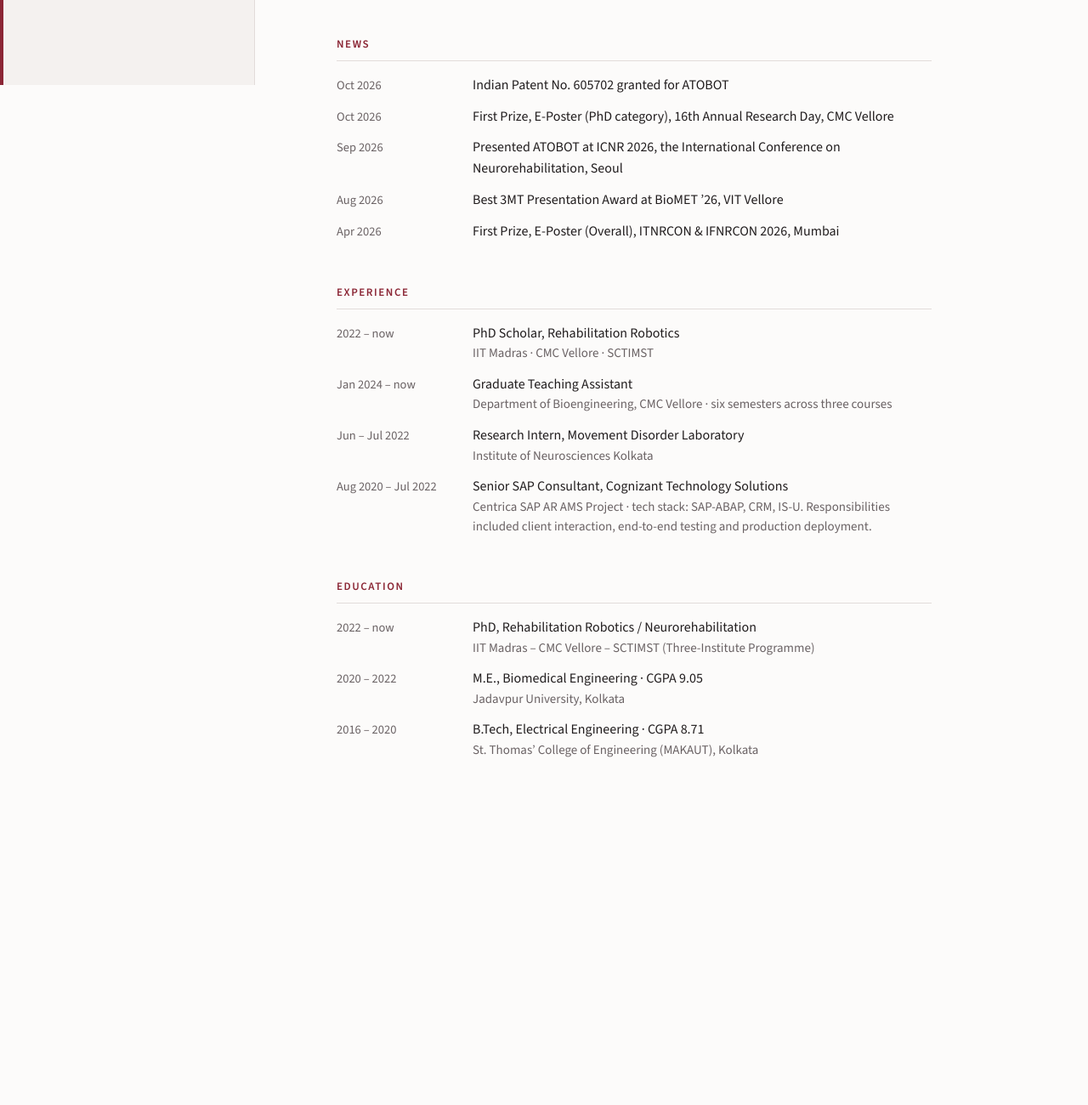
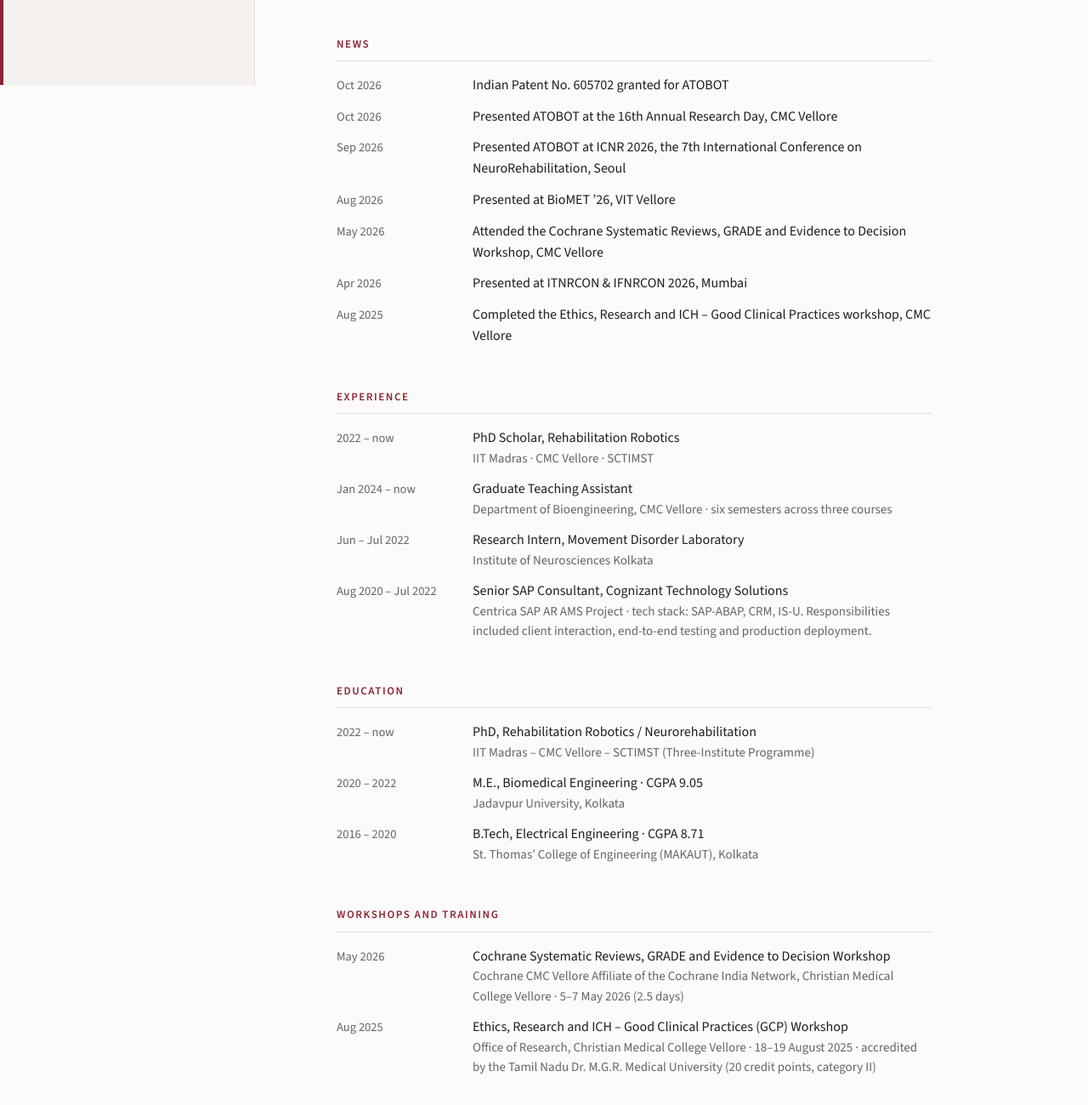
Before and after one commit to Neelakshi5597/Neelakshi5597.github.io, a plain HTML site: page index.html in a window 1280 px wide. Shown: the part 700-2000 px from the top of the page at 85% size. Before the commit the page ends 1682 px from the top, so only its background shows below. Drawn offline with nearby package versions, Linux system fonts and the light colour scheme.

Commit message:
Add files via upload

```diff
--- a/index.html
+++ b/index.html
@@ -46,10 +46,12 @@
     <h2>News</h2>
     <ul class="dated">
       <li><span class="d">Oct 2026</span><span>Indian Patent No. 605702 granted for ATOBOT</span></li>
-      <li><span class="d">Oct 2026</span><span>First Prize, E-Poster (PhD category), 16th Annual Research Day, CMC Vellore</span></li>
-      <li><span class="d">Sep 2026</span><span>Presented ATOBOT at ICNR 2026, the International Conference on Neurorehabilitation, Seoul</span></li>
-      <li><span class="d">Aug 2026</span><span>Best 3MT Presentation Award at BioMET ’26, VIT Vellore</span></li>
-      <li><span class="d">Apr 2026</span><span>First Prize, E-Poster (Overall), ITNRCON &amp; IFNRCON 2026, Mumbai</span></li>
+      <li><span class="d">Oct 2026</span><span>Presented ATOBOT at the 16th Annual Research Day, CMC Vellore</span></li>
+      <li><span class="d">Sep 2026</span><span>Presented ATOBOT at ICNR 2026, the 7th International Conference on NeuroRehabilitation, Seoul</span></li>
+      <li><span class="d">Aug 2026</span><span>Presented at BioMET ’26, VIT Vellore</span></li>
+      <li><span class="d">May 2026</span><span>Attended the Cochrane Systematic Reviews, GRADE and Evidence to Decision Workshop, CMC Vellore</span></li>
+      <li><span class="d">Apr 2026</span><span>Presented at ITNRCON &amp; IFNRCON 2026, Mumbai</span></li>
+      <li><span class="d">Aug 2025</span><span>Completed the Ethics, Research and ICH – Good Clinical Practices workshop, CMC Vellore</span></li>
     </ul>
 
     <h2>Experience</h2>
@@ -66,6 +68,12 @@
       <li><span class="d">2020 – 2022</span><span>M.E., Biomedical Engineering · CGPA 9.05<span class="s">Jadavpur University, Kolkata</span></span></li>
       <li><span class="d">2016 – 2020</span><span>B.Tech, Electrical Engineering · CGPA 8.71<span class="s">St. Thomas’ College of Engineering (MAKAUT), Kolkata</span></span></li>
     </ul>
+
+    <h2>Workshops and training</h2>
+    <ul class="dated">
+      <li><span class="d">May 2026</span><span>Cochrane Systematic Reviews, GRADE and Evidence to Decision Workshop<span class="s">Cochrane CMC Vellore Affiliate of the Cochrane India Network, Christian Medical College Vellore · 5–7 May 2026 (2.5 days)</span></span></li>
+      <li><span class="d">Aug 2025</span><span>Ethics, Research and ICH – Good Clinical Practices (GCP) Workshop<span class="s">Office of Research, Christian Medical College Vellore · 18–19 August 2025 · accredited by the Tamil Nadu Dr. M.G.R. Medical University (20 credit points, category II)</span></span></li>
+    </ul>
   </main>
 </body>
 </html>
```
Also changed, not shown: research.html (+1 -1 lines).
